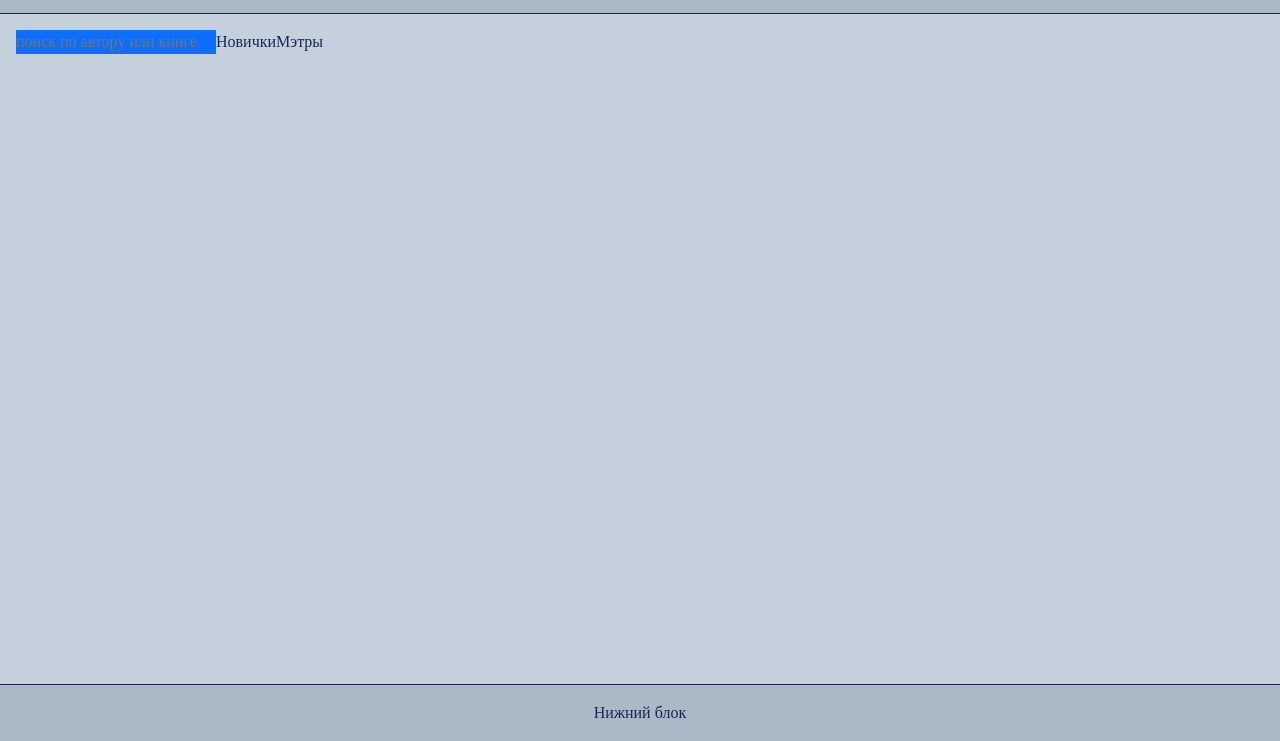
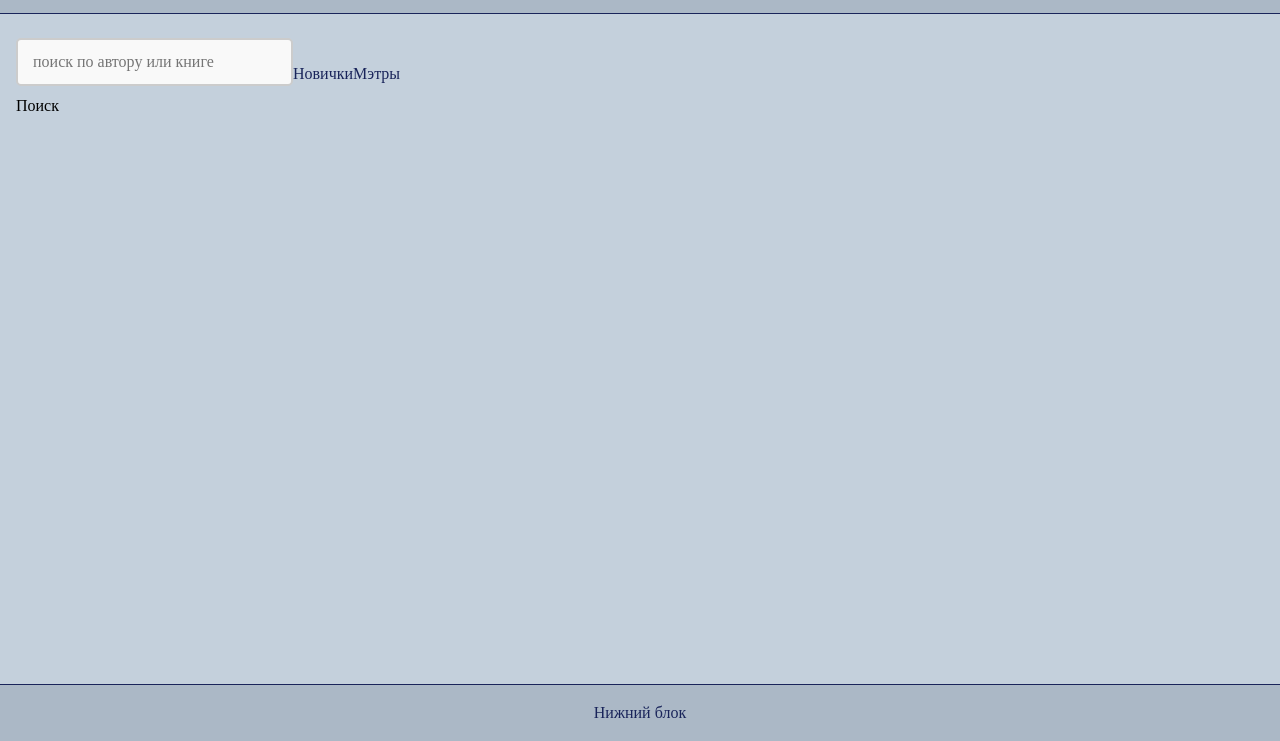
Before and after one commit to viktorg78/book, a website: page www/app/index.html in a window 1280 px wide. Shown: the part 59-800 px from the top of the page. Drawn offline with nearby package versions, Linux system fonts and the light colour scheme; files that its build step writes are made by us from their sources; files whose address does not match are found by name.

Commit message:
update book 3

```diff
--- a/www/app/index.html
+++ b/www/app/index.html
@@ -52,7 +52,10 @@
         <!-- Конец Модальное окна -->
 
         <div class="control-unit">
-            <input type="text" placeholder="поиск по автору или книге">
+            <div class="search">
+                <input type="text" placeholder="поиск по автору или книге"><button>Поиск</button>
+            </div>
+
             <a href="#" title="Начитающие авторы">Новички</a>
             <a href="#" title="Популярные авторы">Мэтры</a>
         </div>
--- a/www/app/sass/_controlUnit.sass
+++ b/www/app/sass/_controlUnit.sass
@@ -4,5 +4,20 @@
   flex-wrap: wrap
   justify-content: flex-start
   align-items: center
-  > input
-    background-color: #0d6efd
+  > .search
+    > input
+      width: 100%
+      padding: 10px 15px
+      margin: 8px 0
+      box-sizing: border-box //Учитывает padding и border в ширине
+      border: 2px solid #ccc // Граница
+      border-radius: 5px // Скругление углов
+      font-size: 16px // Размер шрифта
+      color: #333 // Цвет текста
+      background-color: #f9f9f9 // Цвет фона
+      transition: 0.3s // Плавный переход
+      &:focus
+        border-color: #eae5e5 // Цвет границы при фокусе
+        background-color: #fff
+        outline: none // Убирает стандартный контур браузера
+        box-shadow: 0 0 5px rgba(76, 175, 80, 0.5) // Тень
```
Also changed, not shown: www/app/img/logo_mini.jpeg (added).
